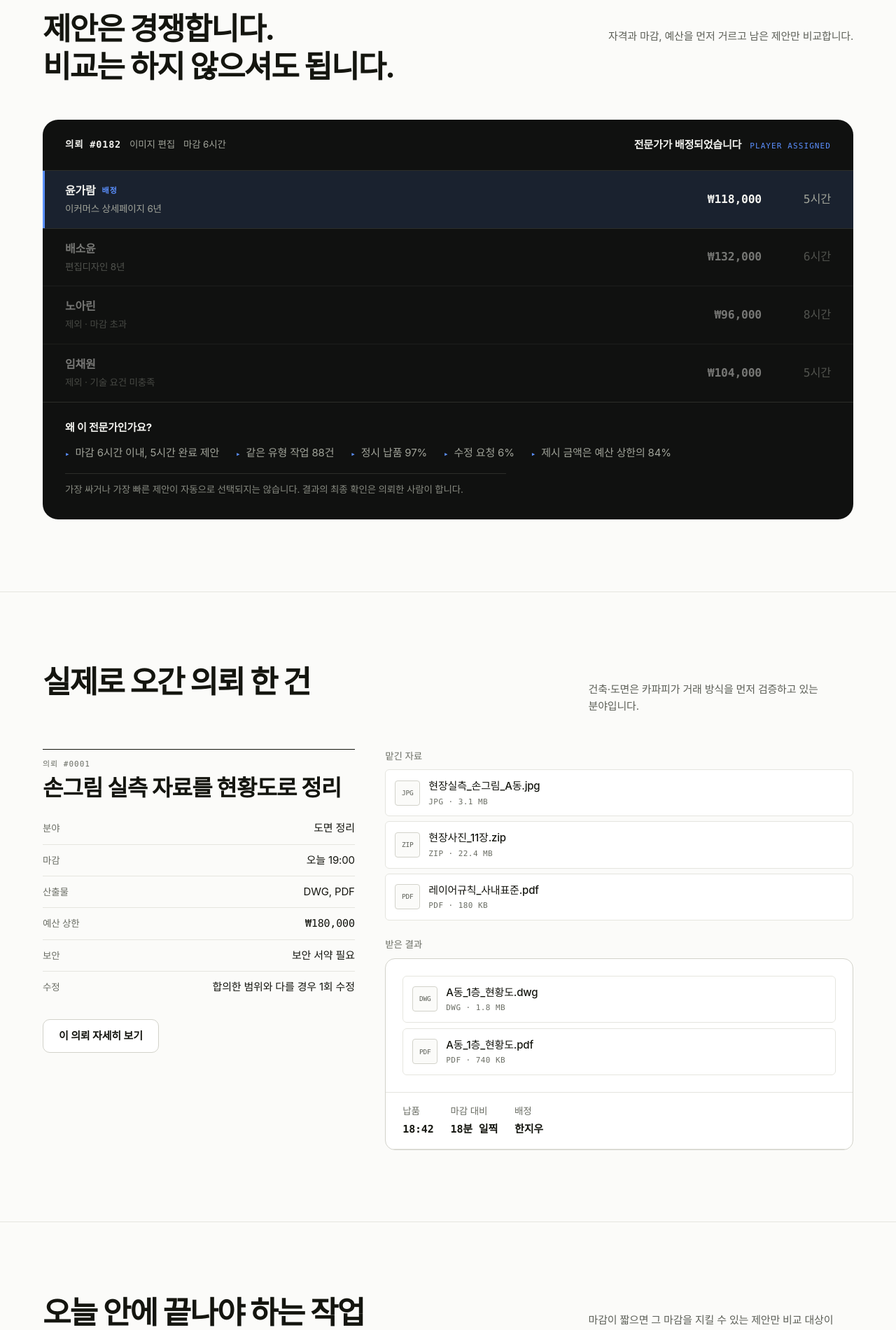
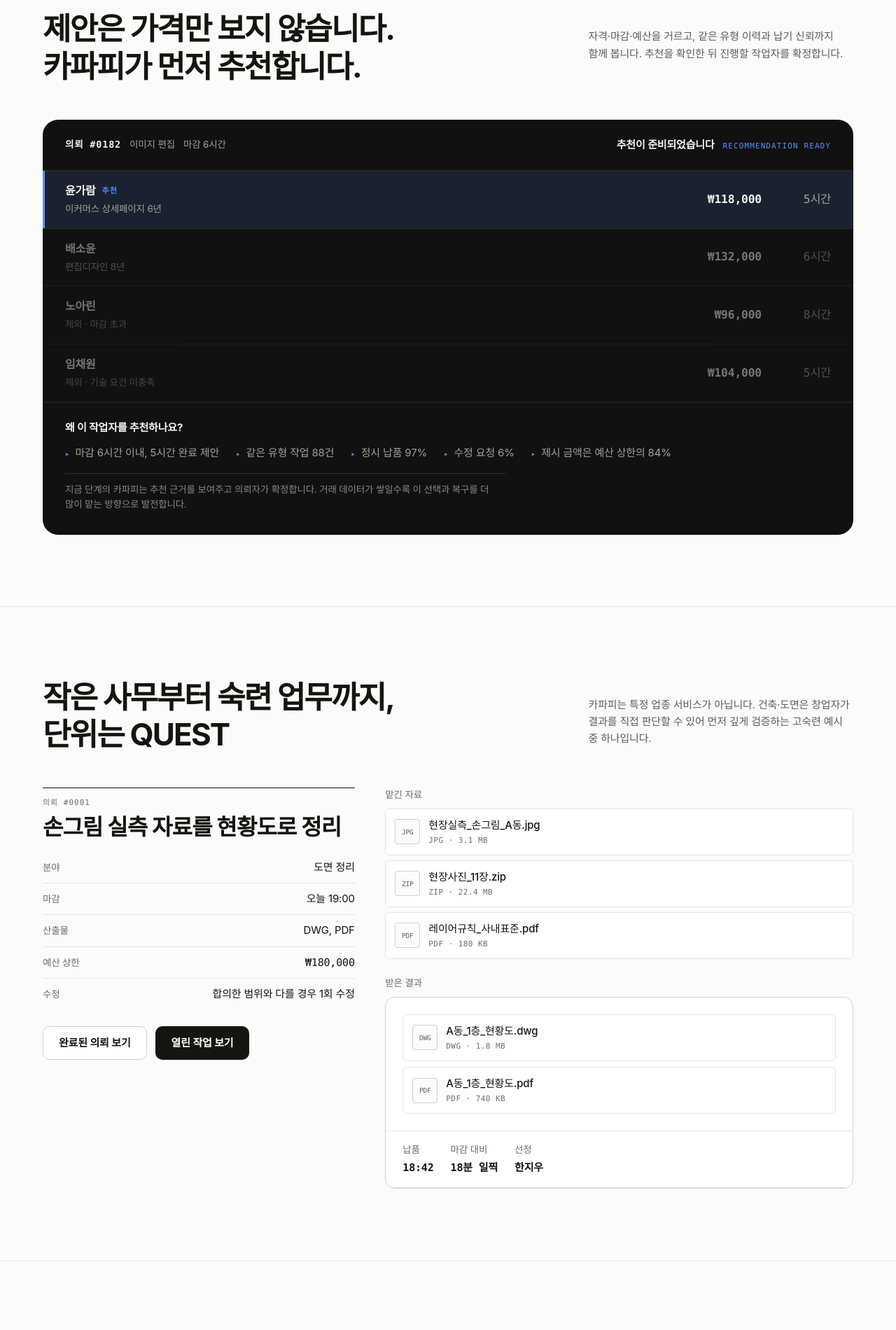
Before and after one commit to KapapiDev/Kapapi, a Next.js app: page / in a window 1280 px wide. Shown: the part 880-2780 px from the top of the page at 70% size. Built offline with nearby package versions, Linux system fonts and the light colour scheme; a web font is replaced by a local one.

Commit message:
feat: reframe landing from auto-routing to task-first recommendation

```diff
--- a/src/components/sections.tsx
+++ b/src/components/sections.tsx
@@ -7,10 +7,6 @@ import { QUESTS, route, won } from "@/lib/kapapi";
 import { useReducedMotion } from "@/lib/use-reduced-motion";
 import s from "./sections.module.css";
 
-/* ---------------------------------------------------------------- *
- * Routing proof — the difference is demonstrated, never described.
- * ---------------------------------------------------------------- */
-
 const PROOF = QUESTS["0182"];
 const R = route(PROOF);
 const ORDER = [...R.ranked, ...R.dropped];
@@ -18,7 +14,7 @@ const ORDER = [...R.ranked, ...R.dropped];
 const STAGES = [
   { ko: "제안이 도착했습니다", en: "BIDS RECEIVED" },
   { ko: "조건을 확인합니다", en: "ELIGIBILITY CHECK" },
-  { ko: "전문가가 배정되었습니다", en: "PLAYER ASSIGNED" },
+  { ko: "추천이 준비되었습니다", en: "RECOMMENDATION READY" },
 ] as const;
 
 export function RoutingProof() {
@@ -44,7 +40,6 @@ export function RoutingProof() {
     return () => { io.disconnect(); t.current.forEach(window.clearTimeout); t.current = []; };
   }, [reduced]);
 
-  /* Reduced motion shows the settled result, with no cascading setState. */
   const stage = reduced ? 2 : played;
   const st = STAGES[stage];
 
@@ -52,8 +47,8 @@ export function RoutingProof() {
     <section className={`${s.sec} ${s.secLine}`} aria-labelledby="proof-h">
       <div className="frame">
         <div className={s.head}>
-          <h2 className={s.h} id="proof-h">제안은 경쟁합니다.<br />비교는 하지 않으셔도 됩니다.</h2>
-          <p className={s.note}>자격과 마감, 예산을 먼저 거르고 남은 제안만 비교합니다.</p>
+          <h2 className={s.h} id="proof-h">제안은 가격만 보지 않습니다.<br />카파피가 먼저 추천합니다.</h2>
+          <p className={s.note}>자격·마감·예산을 거르고, 같은 유형 이력과 납기 신뢰까지 함께 봅니다. 추천을 확인한 뒤 진행할 작업자를 확정합니다.</p>
         </div>
 
         <div className={s.proof} ref={ref}>
@@ -76,7 +71,7 @@ export function RoutingProof() {
                   <span className={s.who}>
                     <span className={s.name}>
                       {c.person.name}
-                      {pick ? <span className={s.pickTag}>배정</span> : null}
+                      {pick ? <span className={s.pickTag}>추천</span> : null}
                     </span>
                     {stage >= 1 && c.out
                       ? <span className={s.out}>제외 · {c.out}</span>
@@ -91,17 +86,14 @@ export function RoutingProof() {
 
           {stage >= 2 && R.picked ? (
             <div className={s.why}>
-              <p className={s.whyTitle}>왜 이 전문가인가요?</p>
+              <p className={s.whyTitle}>왜 이 작업자를 추천하나요?</p>
               <div className={s.whyGrid}>
                 {R.reasons.map((r) => (
-                  <span key={r} className={s.whyItem}>
-                    <span className={s.whyMark} aria-hidden="true">▸</span>{r}
-                  </span>
+                  <span key={r} className={s.whyItem}><span className={s.whyMark} aria-hidden="true">▸</span>{r}</span>
                 ))}
               </div>
               <p className={s.whyFoot}>
-                가장 싸거나 가장 빠른 제안이 자동으로 선택되지는 않습니다.
-                결과의 최종 확인은 의뢰한 사람이 합니다.
+                지금 단계의 카파피는 추천 근거를 보여주고 의뢰자가 확정합니다. 거래 데이터가 쌓일수록 이 선택과 복구를 더 많이 맡는 방향으로 발전합니다.
               </p>
             </div>
           ) : null}
@@ -111,10 +103,6 @@ export function RoutingProof() {
   );
 }
 
-/* ---------------------------------------------------------------- *
- * A real transaction, with its real artifacts.
- * ---------------------------------------------------------------- */
-
 export function CaseSection() {
   const q = QUESTS["0001"];
   const r = route(q);
@@ -122,8 +110,8 @@ export function CaseSection() {
     <section className={`${s.sec} ${s.secLine}`} aria-labelledby="case-h">
       <div className="frame">
         <div className={s.head}>
-          <h2 className={s.h} id="case-h">실제로 오간 의뢰 한 건</h2>
-          <p className={s.note}>건축·도면은 카파피가 거래 방식을 먼저 검증하고 있는 분야입니다.</p>
+          <h2 className={s.h} id="case-h">작은 사무부터 숙련 업무까지, 단위는 QUEST</h2>
+          <p className={s.note}>카파피는 특정 업종 서비스가 아닙니다. 건축·도면은 창업자가 결과를 직접 판단할 수 있어 먼저 깊게 검증하는 고숙련 예시 중 하나입니다.</p>
         </div>
 
         <div className={s.case}>
@@ -135,11 +123,11 @@ export function CaseSection() {
               <div className={s.mrow}><span className={s.mk}>마감</span><span className={s.mv}>{q.deadlineLabel}</span></div>
               <div className={s.mrow}><span className={s.mk}>산출물</span><span className={s.mv}>{q.outputs.join(", ")}</span></div>
               <div className={s.mrow}><span className={s.mk}>예산 상한</span><span className={`${s.mv} ${s.mvNum}`}>{won(q.budget)}</span></div>
-              <div className={s.mrow}><span className={s.mk}>보안</span><span className={s.mv}>보안 서약 필요</span></div>
               <div className={s.mrow}><span className={s.mk}>수정</span><span className={s.mv}>{q.revisionRule}</span></div>
             </div>
             <div className={s.cta}>
-              <Link href={`/quest/${q.id}`} className={`${s.btn} ${s.btnLine}`}>이 의뢰 자세히 보기</Link>
+              <Link href={`/quest/${q.id}`} className={`${s.btn} ${s.btnLine}`}>완료된 의뢰 보기</Link>
+              <Link href="/board" className={`${s.btn} ${s.btnPrimary}`}>열린 작업 보기</Link>
             </div>
           </div>
 
@@ -149,10 +137,7 @@ export function CaseSection() {
               {q.inputs.map((f) => (
                 <div key={f.name} className={s.file}>
                   <span className={s.kind} aria-hidden="true">{f.kind}</span>
-                  <span style={{ minWidth: 0 }}>
-                    <span className={s.fname}>{f.name}</span>
-                    <span className={s.fmeta}>{f.kind} · {f.size}</span>
-                  </span>
+                  <span style={{ minWidth: 0 }}><span className={s.fname}>{f.name}</span><span className={s.fmeta}>{f.kind} · {f.size}</span></span>
                 </div>
               ))}
             </div>
@@ -164,17 +149,14 @@ export function CaseSection() {
                   {q.result.files.map((f) => (
                     <div key={f.name} className={s.file}>
                       <span className={s.kind} aria-hidden="true">{f.kind}</span>
-                      <span style={{ minWidth: 0 }}>
-                        <span className={s.fname}>{f.name}</span>
-                        <span className={s.fmeta}>{f.kind} · {f.size}</span>
-                      </span>
+                      <span style={{ minWidth: 0 }}><span className={s.fname}>{f.name}</span><span className={s.fmeta}>{f.kind} · {f.size}</span></span>
                     </div>
                   ))}
                 </div>
                 <div className={s.delivery}>
                   <span className={s.dItem}><span className={s.dk}>납품</span><span className={s.dv}>{q.result.at}</span></span>
                   <span className={s.dItem}><span className={s.dk}>마감 대비</span><span className={s.dv}>{q.result.earlyMinutes}분 일찍</span></span>
-                  <span className={s.dItem}><span className={s.dk}>배정</span><span className={s.dv}>{r.picked?.person.name}</span></span>
+                  <span className={s.dItem}><span className={s.dk}>선정</span><span className={s.dv}>{r.picked?.person.name}</span></span>
                 </div>
               </div>
             ) : null}
@@ -184,10 +166,6 @@ export function CaseSection() {
     </section>
   );
 }
-
-/* ---------------------------------------------------------------- *
- * Deadline pressure, shown with a live clock.
- * ---------------------------------------------------------------- */
 
 function Countdown({ hours }: { hours: number }) {
   const target = useRef<number | null>(null);
@@ -203,12 +181,7 @@ function Countdown({ hours }: { hours: number }) {
   const total = Math.max(0, Math.floor(ms / 1000));
   const pad = (n: number) => String(n).padStart(2, "0");
   const coarse = `마감까지 약 ${Math.floor(total / 3600)}시간 ${Math.floor((total % 3600) / 60)}분 남음`;
-  return (
-    <>
-      <span aria-hidden="true">{pad(Math.floor(total / 3600))}:{pad(Math.floor((total % 3600) / 60))}:{pad(total % 60)}</span>
-      <span className="sr">{coarse}</span>
-    </>
-  );
+  return <><span aria-hidden="true">{pad(Math.floor(total / 3600))}:{pad(Math.floor((total % 3600) / 60))}:{pad(total % 60)}</span><span className="sr">{coarse}</span></>;
 }
 
 export function UrgentSection() {
@@ -217,16 +190,13 @@ export function UrgentSection() {
     <section className={`${s.sec} ${s.secLine}`} aria-labelledby="urgent-h">
       <div className="frame">
         <div className={s.head}>
-          <h2 className={s.h} id="urgent-h">오늘 안에 끝나야 하는 작업</h2>
-          <p className={s.note}>마감이 짧으면 그 마감을 지킬 수 있는 제안만 비교 대상이 됩니다.</p>
+          <h2 className={s.h} id="urgent-h">남는 시간도 시장의 조건이 됩니다</h2>
+          <p className={s.note}>모든 BID는 가격과 실제 완료 약속 시간을 함께 냅니다. TIME ATTACK에서는 지금 가능한 시간이 더 큰 가치가 됩니다.</p>
         </div>
         <div className={s.urgentGrid}>
           <div>
-            <p className={s.lead}>완료 시간은 금액만큼 실제 조건입니다</p>
-            <p className={s.body}>
-              12시간에 8만원과 4시간에 15만원은 다른 제안입니다.
-              카파피의 모든 제안은 두 값을 함께 제출합니다.
-            </p>
+            <p className={s.lead}>₩80,000 · 12시간과 ₩150,000 · 4시간은 다른 제안</p>
+            <p className={s.body}>누군가는 오늘 저녁 시간이 비어 있고, 누군가는 내일 싸게 끝낼 수 있습니다. PRICE × DELIVERY는 파편화된 사람의 시간을 실제 거래 조건으로 만듭니다.</p>
           </div>
           <Link href={`/board/${q.id}`} className={s.card}>
             <div className={s.cardTop}>
@@ -237,9 +207,7 @@ export function UrgentSection() {
             <h3 className={s.cardTitle}>{q.title}</h3>
             <p className={s.cardSum}>{q.summary}</p>
             <div className={s.cardMeta}>
-              {q.reward ? (
-                <span className={s.dItem}><span className={s.dk}>보수</span><span className={s.dv}>{won(q.reward[0])}–{won(q.reward[1])}</span></span>
-              ) : null}
+              {q.reward ? <span className={s.dItem}><span className={s.dk}>보수</span><span className={s.dv}>{won(q.reward[0])}–{won(q.reward[1])}</span></span> : null}
               <span className={s.dItem}><span className={s.dk}>완료</span><span className={s.dv}>{q.deadlineHours}시간 이내</span></span>
               <span className={s.dItem}><span className={s.dk}>제안</span><span className={s.dv}>{q.bids.length}건</span></span>
             </div>
@@ -250,59 +218,33 @@ export function UrgentSection() {
   );
 }
 
-/* ---------------------------------------------------------------- *
- * Result + the last decision, which stays with the person who paid.
- * ---------------------------------------------------------------- */
-
 export function ResultSection() {
   const q = QUESTS["0182"];
   return (
     <section className={`${s.sec} ${s.secLine}`} aria-labelledby="result-h">
       <div className="frame">
         <div className={s.head}>
-          <h2 className={s.h} id="result-h">마지막 판단은 의뢰한 사람이 합니다</h2>
-          <p className={s.note}>카파피는 파일과 형식, 도착 시각까지만 확인합니다.</p>
+          <h2 className={s.h} id="result-h">시장의 최종 단위는 완료된 결과</h2>
+          <p className={s.note}>초기에는 의뢰자가 결과를 확인하고 수정 여부를 결정합니다. 반복되는 성공과 실패가 다음 추천의 근거가 됩니다.</p>
         </div>
         <div className={s.resultGrid}>
           <div>
-            <p className={s.lead}>확인하거나, 수정을 요청하거나</p>
-            <p className={s.body}>
-              수정 요청은 처음에 합의한 범위를 기준으로 합니다.
-              그래서 맡기기 전에 산출물과 확인 기준을 먼저 정리합니다.
-            </p>
-            <div className={s.cta}>
-              <Link href={`/quest/${q.id}`} className={`${s.btn} ${s.btnPrimary}`}>결과 화면 보기</Link>
-            </div>
+            <p className={s.lead}>QUEST COMPLETE가 다음 거래를 더 똑똑하게 만듭니다</p>
+            <p className={s.body}>가격, 완료시간, 정시 여부, 수정, 실패와 복구 이력이 쌓일수록 카파피는 어떤 실행자가 어떤 일을 잘 끝내는지 더 정확히 알 수 있습니다.</p>
+            <div className={s.cta}><Link href={`/quest/${q.id}`} className={`${s.btn} ${s.btnPrimary}`}>결과 화면 보기</Link></div>
           </div>
 
           {q.result ? (
             <div className={s.result}>
-              <div className={s.resultHead}>
-                <p className={s.resultKo}>작업이 완료되었습니다</p>
-                <p className={s.resultEn}>QUEST COMPLETE</p>
-              </div>
+              <div className={s.resultHead}><p className={s.resultKo}>작업이 완료되었습니다</p><p className={s.resultEn}>QUEST COMPLETE</p></div>
               <div className={s.resultBody}>
-                {q.result.files.map((f) => (
-                  <div key={f.name} className={s.file}>
-                    <span className={s.kind} aria-hidden="true">{f.kind}</span>
-                    <span style={{ minWidth: 0 }}>
-                      <span className={s.fname}>{f.name}</span>
-                      <span className={s.fmeta}>{f.kind} · {f.size}</span>
-                    </span>
-                  </div>
-                ))}
+                {q.result.files.map((f) => <div key={f.name} className={s.file}><span className={s.kind} aria-hidden="true">{f.kind}</span><span style={{ minWidth: 0 }}><span className={s.fname}>{f.name}</span><span className={s.fmeta}>{f.kind} · {f.size}</span></span></div>)}
               </div>
               <div className={s.delivery}>
                 <span className={s.dItem}><span className={s.dk}>납품</span><span className={s.dv}>{q.result.at}</span></span>
                 <span className={s.dItem}><span className={s.dk}>마감 대비</span><span className={s.dv}>{q.result.earlyMinutes}분 일찍</span></span>
               </div>
-              <div className={s.checks}>
-                {q.result.checks.map((c, i) => (
-                  <p key={c} className={s.check} style={{ ["--i" as string]: i }}>
-                    <span className={s.tickMark} aria-hidden="true">✓</span>{c}
-                  </p>
-                ))}
-              </div>
+              <div className={s.checks}>{q.result.checks.map((c, i) => <p key={c} className={s.check} style={{ ["--i" as string]: i }}><span className={s.tickMark} aria-hidden="true">✓</span>{c}</p>)}</div>
             </div>
           ) : null}
         </div>
@@ -311,48 +253,53 @@ export function ResultSection() {
   );
 }
 
-/* ---------------------------------------------------------------- *
- * One account. The proof is the list itself.
- * ---------------------------------------------------------------- */
+export function EvolutionSection() {
+  return (
+    <section className={`${s.sec} ${s.secLine}`} aria-labelledby="evo-h">
+      <div className="frame">
+        <div className={s.head}>
+          <h2 className={s.h} id="evo-h">시장은 시작점입니다.<br />목적지는 결과입니다.</h2>
+          <p className={s.note}>자동배정을 먼저 가정하지 않습니다. 완료된 QUEST가 쌓여야 추천이 좋아지고, 추천이 검증돼야 배정과 복구를 더 맡을 수 있습니다.</p>
+        </div>
+        <div className={s.acct}>
+          <div>
+            <p className={s.lead}>PEOPLE PICK WORK → WORK CREATES DATA</p>
+            <p className={s.body}>거래 데이터가 신뢰를 만들고, 신뢰가 추천과 라우팅을 가능하게 합니다. 충분히 검증된 업무부터 카파피가 실행의 중간을 더 많이 맡습니다.</p>
+          </div>
+          <div className={s.acctBox}>
+            <div className={s.acctRow}><span className={s.acctId}>01</span><span className={`${s.badge} ${s.badgeBid}`}>MARKET</span><span className={s.acctWhat}>QUEST · PRICE · DELIVERY</span></div>
+            <div className={s.acctRow}><span className={s.acctId}>02</span><span className={`${s.badge} ${s.badgePlayer}`}>TRUST</span><span className={s.acctWhat}>완료 · 정시 · 수정 · 실패</span></div>
+            <div className={s.acctRow}><span className={s.acctId}>03</span><span className={`${s.badge} ${s.badgeGm}`}>ROUTE</span><span className={s.acctWhat}>추천 · 배정 · 대체 · 복구</span></div>
+            <p className={s.acctFoot}>장기 실행 자원: HUMAN PLAYER · AI · AUTOMATION · SPECIALIST PARTNER · HYBRID</p>
+          </div>
+        </div>
+      </div>
+    </section>
+  );
+}
 
 export function AccountSection() {
   return (
     <section className={s.sec} aria-labelledby="acct-h">
       <div className="frame">
         <div className={s.head}>
-          <h2 className={s.h} id="acct-h">같은 계정으로 작업을 받을 수도 있습니다</h2>
-          <p className={s.note}>의뢰인 계정과 작업자 계정을 따로 만들지 않습니다.</p>
+          <h2 className={s.h} id="acct-h">일을 맡기던 사람이, 다른 일을 할 수도 있습니다</h2>
+          <p className={s.note}>의뢰인 계정과 작업자 계정을 따로 만들지 않습니다. 역할은 QUEST마다 달라집니다.</p>
         </div>
         <div className={s.acct}>
           <div>
-            <p className={s.lead}>역할은 의뢰마다 정해집니다</p>
-            <p className={s.body}>
-              어떤 의뢰에서는 맡기는 쪽이 되고, 다른 의뢰에서는 수행하는 쪽이 됩니다.
-              계정을 바꾸거나 다시 가입할 필요는 없습니다.
-            </p>
+            <p className={s.lead}>작업이 먼저, 역할은 그 다음</p>
+            <p className={s.body}>어떤 의뢰에서는 맡기는 쪽이고, 다른 의뢰에서는 수행하는 쪽입니다. 이것이 카파피의 task-first 시장을 한 계정 안에서 이어줍니다.</p>
             <div className={s.cta}>
               <Link href="/board" className={`${s.btn} ${s.btnAccent}`}>작업 찾기</Link>
               <Link href="/my" className={`${s.btn} ${s.btnLine}`}>내 의뢰 보기</Link>
             </div>
           </div>
-
           <div className={s.acctBox}>
-            <div className={s.acctRow}>
-              <span className={s.acctId}>#0182</span>
-              <span className={`${s.badge} ${s.badgeGm}`}>GM</span>
-              <span className={s.acctWhat}>내가 맡긴 의뢰 · 완료</span>
-            </div>
-            <div className={s.acctRow}>
-              <span className={s.acctId}>#0207</span>
-              <span className={`${s.badge} ${s.badgePlayer}`}>PLAYER</span>
-              <span className={s.acctWhat}>내가 수행 중인 작업</span>
-            </div>
-            <div className={s.acctRow}>
-              <span className={s.acctId}>#0201</span>
-              <span className={`${s.badge} ${s.badgeBid}`}>제안</span>
-              <span className={s.acctWhat}>내가 제안을 보낸 의뢰</span>
-            </div>
-            <p className={s.acctFoot}>세 가지가 같은 기간에 동시에 성립합니다.</p>
+            <div className={s.acctRow}><span className={s.acctId}>#0182</span><span className={`${s.badge} ${s.badgeGm}`}>GM</span><span className={s.acctWhat}>내가 맡긴 의뢰 · 완료</span></div>
+            <div className={s.acctRow}><span className={s.acctId}>#0207</span><span className={`${s.badge} ${s.badgePlayer}`}>PLAYER</span><span className={s.acctWhat}>내가 수행 중인 작업</span></div>
+            <div className={s.acctRow}><span className={s.acctId}>#0201</span><span className={`${s.badge} ${s.badgeBid}`}>제안</span><span className={s.acctWhat}>내가 제안을 보낸 의뢰</span></div>
+            <p className={s.acctFoot}>세 가지가 같은 계정에서 동시에 성립합니다.</p>
           </div>
         </div>
       </div>
```
